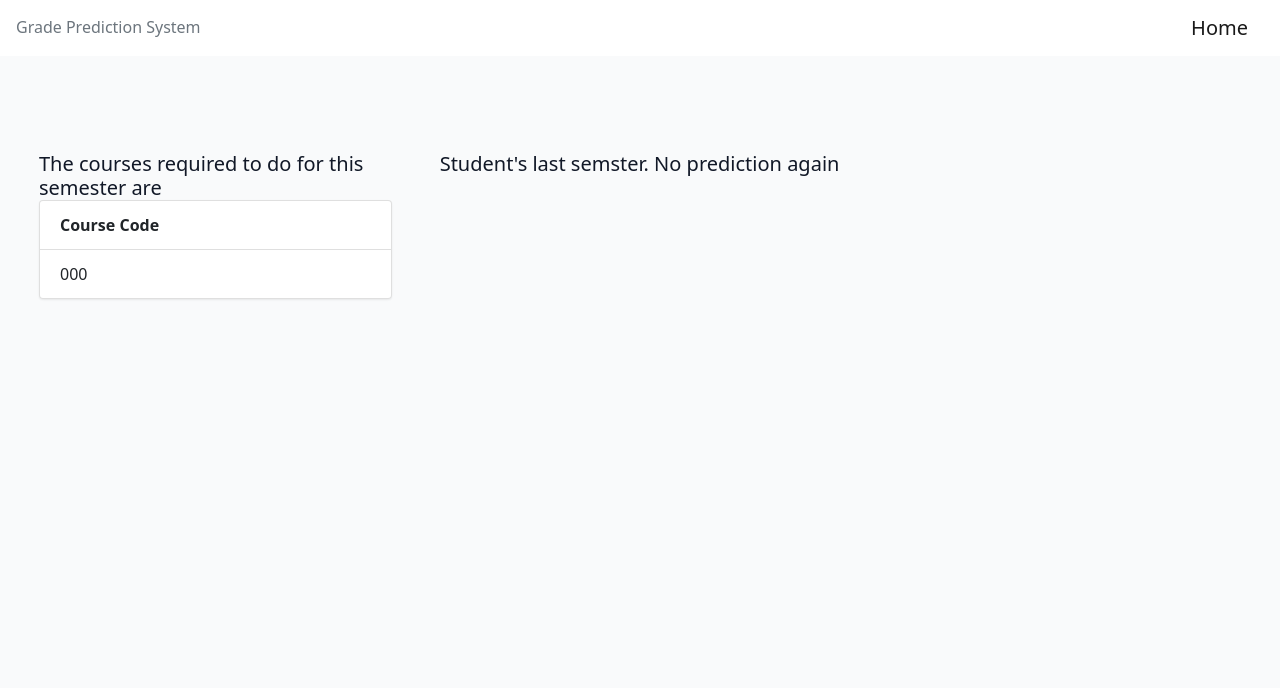
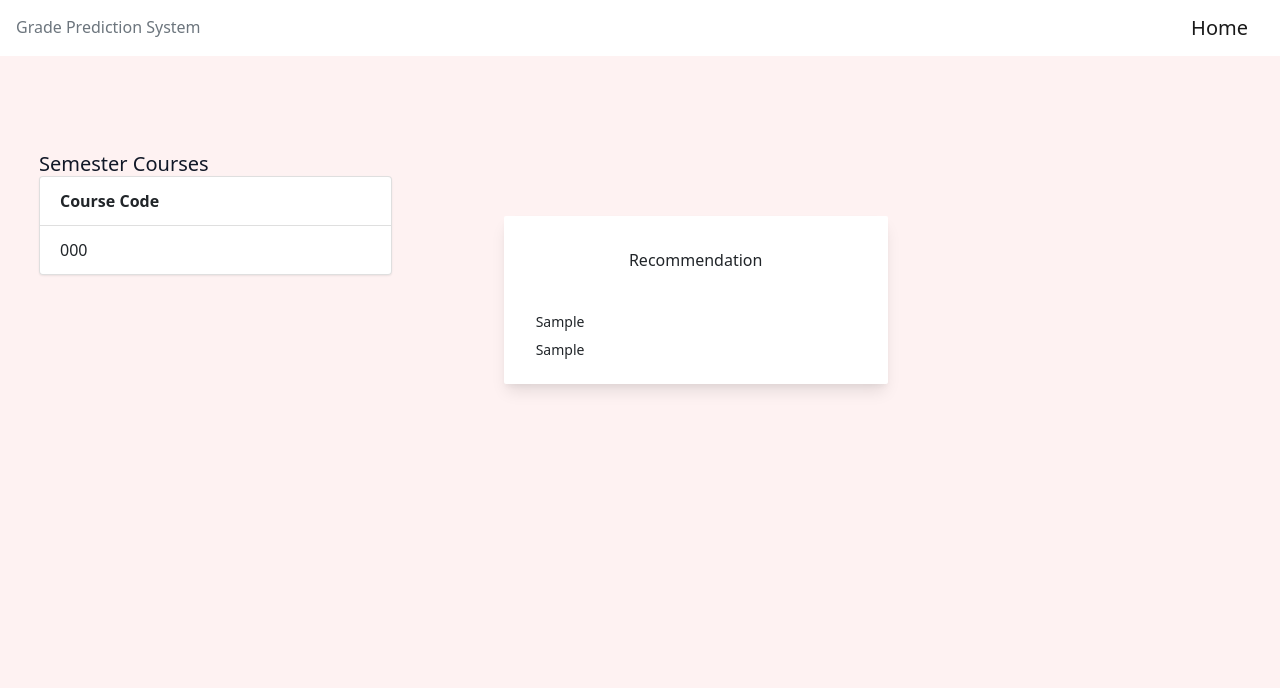
Before and after one commit to temitayopelumi/Course-Recommender-System, a Flask app: template templates/next.html in a window 1280 px wide. Shown: the top 688 px of the page. Run offline with Flask 2, Linux system fonts and the light colour scheme; the template is opened without the code that fills it: most values are stand-ins (such as "Sample title", 1, 10 or a date in 2020); style sheets or scripts are compiled from the project's sources; some libraries are stand-ins or nearby versions.

Commit message:
Fix output on next page

```diff
--- a/app.py
+++ b/app.py
@@ -109,6 +109,9 @@ def home():
             unit = int((1 + ((int(part)-1)*2)) + 1)
         course_schema = CourseSchema(many=True)
         courses = course_schema.dump(user_data)
+        print(part, option, sem)
+        part = int(part)
+        print(type(part), type(option), type(sem))
 
         if (part == 2) and (sem == 1) and (option == "Engineering"):
             print("got here")
@@ -155,7 +158,7 @@ def home():
     flat_list_u = [item for sublist in u for item in sublist]
     df = pd.DataFrame({"courses": course_by_student, "Units": flat_list_u}).sort_values(by = "Units")
 
-    if Last_CGPA < 3.5:
+    if float(Last_CGPA) < 3.35:
         valid = []
         others = []
         for i in df["courses"]:
@@ -185,13 +188,24 @@ def home():
 
 
             required_courses = valid + rem_course
-            response = "The required course you should register for this semester are:",required_courses,"With total units of:",units_sum
+            required_courses = ", ".join(required_courses)
+
+            response_1 = "The system recommends that this student takes only the following courses this semester:"
+            response_2  =  required_courses
+            response_3 = "Total units is"
+            response_4 = units_sum
         else:
-            response=valid, "With total units of:",units_sum
+            response_1 = valid
+            response_2 = "" #With total units of:
+            response_3 = units_sum
+            response_4 = ""
     else:
-        response = "You can go ahead to register for all your courses"
+        response_1 = "You can go ahead to register for all your courses"
+        response_2 = ""
+        response_3 = ""
+        response_4 = ""
 
-    return render_template("next.html", unit=unit,courses=courses, response=response)
+    return render_template("next.html", unit=unit,courses=courses, response_1=response_1, response_2=response_2, respnse_3=response_3, response_4=response_4)
 
 def ValuePredictor(to_predict_list, n):
     to_predict = np.array(to_predict_list).reshape(1, n)
--- a/templates/base.html
+++ b/templates/base.html
@@ -200,7 +200,7 @@
 </style>
 </head>
 
-<body class="bg-gray-50">
+<body class="bg-red-50">
   <div class="header">
     <nav class="navbar bg-white navbar-light bg-light">
       <h1 class="text-muted">Grade Prediction System</h1>
--- a/templates/index.html
+++ b/templates/index.html
@@ -50,7 +50,7 @@
               </select>
             </div>
             <div class="col-span-6 sm:col-span-3"><label class="block text-sm font-medium text-gray-700"> Last
-                cpga
+                CGPA
                 <span class="text-danger">
                   *</span></label>
               <input type="number" type="text" min="0.1" max="5" step="0.01" name="cpga" required>
--- a/templates/next.html
+++ b/templates/next.html
@@ -4,7 +4,7 @@
   <div class="md:grid md:grid-cols-3 md:gap-6">
     <div class="md:col-span-1">
       <div class="px-4 sm:px-0 pt-5">
-        <h4 class="text-xl font-medium leading-6 text-gray-900">The courses required to do for this semester are</h4>
+        <h4 class="text-xl font-medium leading-6 text-gray-900">Semester Courses</h4>
         <ol class="list-group list-group-numbered">
           <li class="list-group-item"><strong>Course Code</strong></li>
           {% for course in courses %}
@@ -19,39 +19,15 @@
     </div>
 
     <div class="mt-5 md:mt-0 md:col-span-2">
-
-      {% if unit == 1 %}
-      <h3 class="text-xl font-medium leading-6 text-gray-900">Can't predict. New Student</h3>
-      {% elif unit == 2%}
-      <h3 class="text-xl font-medium leading-6 text-gray-900">No cummulative GP yet</h3>
-      {% elif unit > 2 and unit < 8 %}
-      <h4 class="text-xl font-medium leading-6 text-gray-900">Enter Student's Cummulative GP in Previous semseters</h4>
-
-      <form id="regForm" action="/result" method="POST">
-        <div class="shadow overflow-hidden sm:rounded-md ">
-          <div class="px-4 py-5 bg-white sm:p-6">
-            <div class="text-left form-group ">
-              <label class="block text-sm font-medium text-gray-700">Student's Cummulative Grade point<span
-                  class="text-danger">
-                  *</span></label>
-            </div>
-            {% for i in range(unit-1) %}
-            <p><input
-              type="number"
-              min="0.1" max="5"
-              step="0.01"
-              required
-              class="focus:ring-indigo-500 focus:border-indigo-500 flex-1 block w-full rounded-none rounded-r-md sm:text-sm border-gray-300"
-                name={{i}} placeholder="Enter student's CPGA" /></p><br>
-              {% endfor %}
-              <input type="submit" value="Submit">
-          </div>
+      <div class="p-3 justify-around bg-white max-w-sm rounded-sm overflow-hidden shadow-lg m-16">
+        <div class="p-3 text-center font-medium text-base text-gray-darker mb-4">
+          Recommendation
         </div>
-      </form>
-      {% else %}
-      <h3 class="text-xl font-medium leading-6 text-gray-900">Student's last semster. No prediction again</h3>
-      {% endif %}
-    </div>
+        <p class="pl-3 font-normal text-gray-dark text-sm mb-2"> {{response_1}}  </p>
+        <p class="pl-3 font-normal text-gray-dark text-sm mb-2"> {{response_2}}  </p>
+        <!-- <p class="font-normal text-gray-dark text-sm mb-2"> {{response_3}}  </p>
+        <p class="font-normal text-gray-dark text-sm mb-2"> {{response_4}}  </p> -->
+      </div>
   </div>
 
 
```
